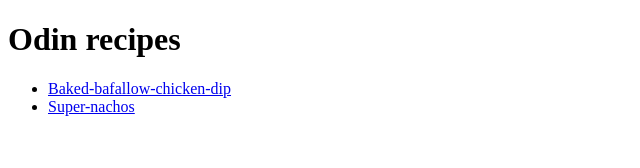
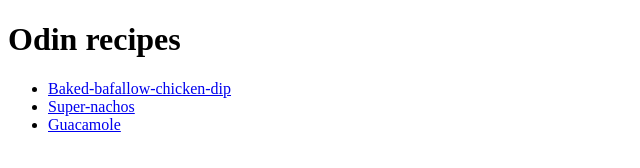
Before and after one commit to SumitDharme/Odin-recipes, a plain HTML site: page index.html in a window 1280 px wide. Shown: the full height of the page, 0-640 px from the left. Drawn offline with Linux system fonts and the light colour scheme.

Commit message:
added link for guacamole recipe

```diff
--- a/index.html
+++ b/index.html
@@ -12,6 +12,7 @@
     <ul>
         <li><a href="recipes/Baked-bafallow-chicken-dip.html">Baked-bafallow-chicken-dip</a></li>
         <li><a href="recipes/super-nachos.html">Super-nachos</a></li>
+        <li><a href="recipes/Guacamole.html">Guacamole</a></li>
     </ul>
 
 </body>
```
